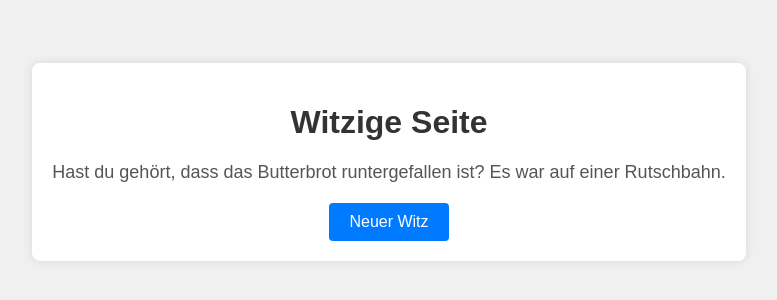
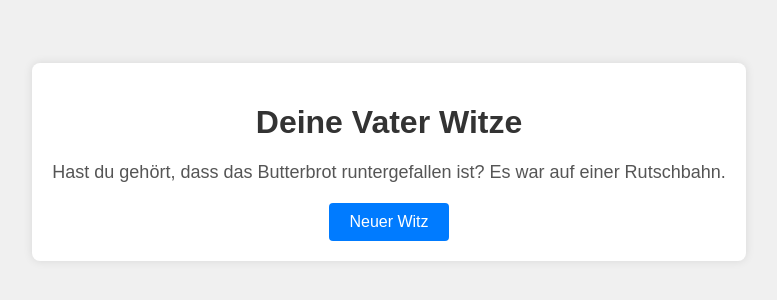
Before and after one commit to DeppProgrammer13/Jokes, a plain HTML site: page index.html in a window 1280 px wide. Shown: the part 238-538 px from the top of the page, without its empty margins (251-1028 px from the left). Drawn offline with Linux system fonts and the light colour scheme.

Commit message:
Update index.html

```diff
--- a/index.html
+++ b/index.html
@@ -8,7 +8,7 @@
 </head>
 <body>
     <div class="container">
-        <h1>Witzige Seite</h1>
+        <h1>Deine Vater Witze</h1>
         <div id="jokeContainer"></div>
         <button id="newJokeButton">Neuer Witz</button>
     </div>
```
